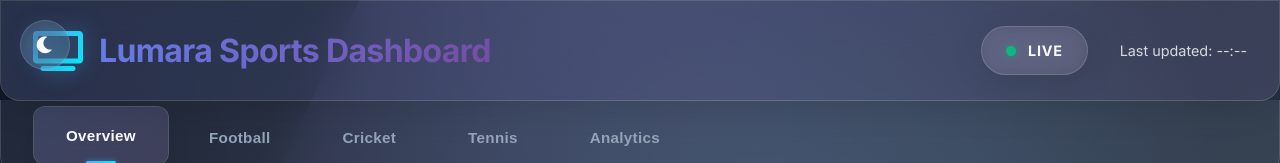
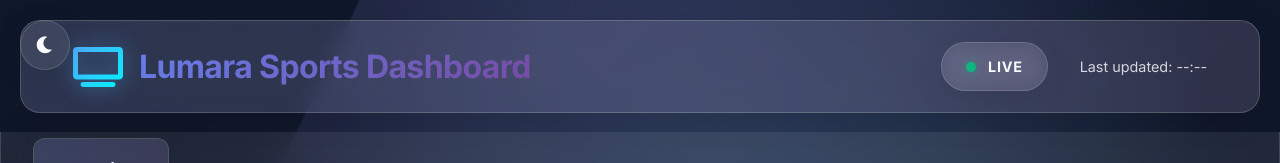
Before and after one commit to ashaz3256/sports-demo, a website: page index.html in a window 1280 px wide. Shown: the top 163 px of the page. Drawn offline with nearby package versions, Linux system fonts and the light colour scheme; no server answers; animation ran at ten frames a second.

Commit message:
fix: Add inline fallback styles to ensure CSS loads properly
- Add inline CSS with !important declarations as fallback
- Ensure dark theme displays even if external CSS fails to load
- Add basic glassmorphism effects inline for immediate visual feedback

```diff
--- a/index.html
+++ b/index.html
@@ -9,6 +9,33 @@
     <link href="https://fonts.googleapis.com/css2?family=Inter:wght@300;400;500;600;700&display=swap" rel="stylesheet">
     <link rel="stylesheet" href="https://cdnjs.cloudflare.com/ajax/libs/font-awesome/6.0.0/css/all.min.css">
     <script src="https://cdn.jsdelivr.net/npm/chart.js"></script>
+    <style>
+        /* Fallback styles to ensure basic styling works */
+        body {
+            background: #0f172a !important;
+            color: #f8fafc !important;
+            font-family: 'Inter', sans-serif !important;
+            margin: 0 !important;
+            padding: 0 !important;
+        }
+        .header {
+            background: rgba(255, 255, 255, 0.1) !important;
+            backdrop-filter: blur(10px) !important;
+            border: 1px solid rgba(255, 255, 255, 0.2) !important;
+            padding: 20px !important;
+            margin: 20px !important;
+            border-radius: 20px !important;
+        }
+        .widget {
+            background: rgba(255, 255, 255, 0.08) !important;
+            backdrop-filter: blur(10px) !important;
+            border: 1px solid rgba(255, 255, 255, 0.15) !important;
+            padding: 20px !important;
+            margin: 20px !important;
+            border-radius: 20px !important;
+            box-shadow: 0 8px 32px rgba(0, 0, 0, 0.1) !important;
+        }
+    </style>
 </head>
 <body>
     <!-- Header -->
--- /dev/null
+++ b/test-styles.css
@@ -0,0 +1,25 @@
+/* Test CSS file to verify loading */
+body {
+    background: #0f172a !important;
+    color: #f8fafc !important;
+    font-family: 'Inter', sans-serif;
+}
+
+.header {
+    background: rgba(255, 255, 255, 0.1);
+    backdrop-filter: blur(10px);
+    border: 1px solid rgba(255, 255, 255, 0.2);
+    padding: 20px;
+    margin: 20px;
+    border-radius: 20px;
+}
+
+.widget {
+    background: rgba(255, 255, 255, 0.08);
+    backdrop-filter: blur(10px);
+    border: 1px solid rgba(255, 255, 255, 0.15);
+    padding: 20px;
+    margin: 20px;
+    border-radius: 20px;
+    box-shadow: 0 8px 32px rgba(0, 0, 0, 0.1);
+}
```
